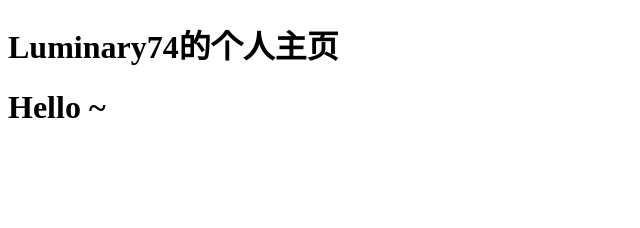
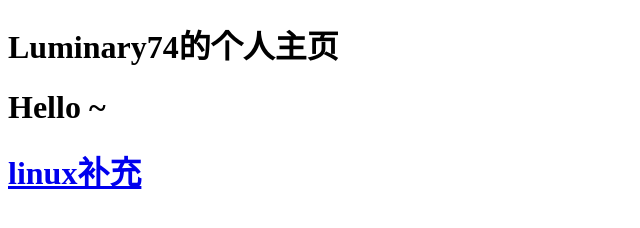
Before and after one commit to Luminary74/Luminary74.github.io, a plain HTML site: page index.html in a window 1280 px wide. Shown: the whole page, without its empty margins (0-640 px from the left). Drawn offline with Linux system fonts and the light colour scheme.

Commit message:
Update index.html

```diff
--- a/index.html
+++ b/index.html
@@ -7,5 +7,6 @@
 <body>
     <h1>Luminary74的个人主页</h1>
     <h1>Hello ~</h1>
+    <h1><a href="https://github.com/Luminary74/Luminary74.github.io/blob/main/linux补充.md">linux补充</a></h1>
 </body>
 </html>
```
